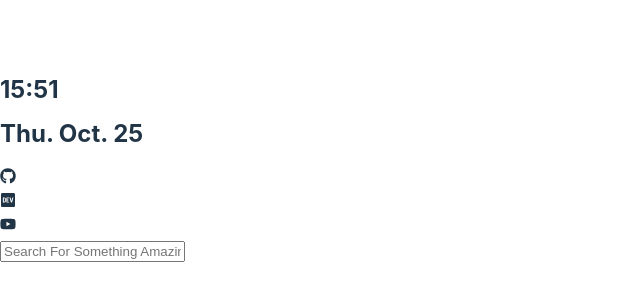
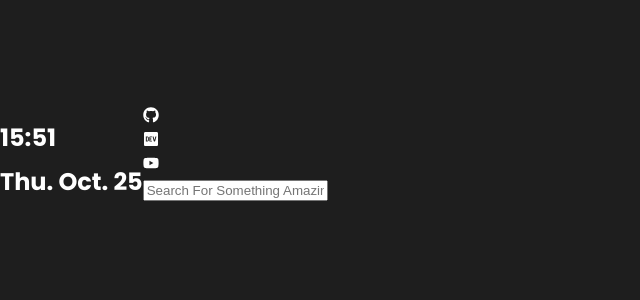
Before and after one commit to codeyStein/flawless-start, a React (Vite) app: page / in a window 1280 px wide. Shown: the part 240-540 px from the top of the page, without its empty margins (0-640 px from the left). Built offline with nearby package versions, Linux system fonts and the light colour scheme.

Commit message:
Better default styles

```diff
--- a/src/App.css
+++ b/src/App.css
@@ -0,0 +1,4 @@
+@import url('https://fonts.googleapis.com/css2?family=Poppins:wght@400;700&display=swap');
+.main {
+	display: flex;
+}
--- a/src/index.css
+++ b/src/index.css
@@ -1,12 +1,10 @@
+@import url('https://fonts.googleapis.com/css2?family=Poppins:wght@400;700&display=swap');
 :root {
-  font-family: Inter, Avenir, Helvetica, Arial, sans-serif;
+  font-family: 'poppins', sans-serif;
   font-size: 16px;
   line-height: 24px;
   font-weight: 400;
 
-  color-scheme: light dark;
-  color: rgba(255, 255, 255, 0.87);
-  background-color: #242424;
 
   font-synthesis: none;
   text-rendering: optimizeLegibility;
@@ -15,14 +13,6 @@
   -webkit-text-size-adjust: 100%;
 }
 
-a {
-  font-weight: 500;
-  color: #646cff;
-  text-decoration: inherit;
-}
-a:hover {
-  color: #535bf2;
-}
 
 body {
   margin: 0;
@@ -30,41 +20,6 @@
   place-items: center;
   min-width: 320px;
   min-height: 100vh;
+  background-color: #1E1E1E;
+  color: #fff;
 }
-
-h1 {
-  font-size: 3.2em;
-  line-height: 1.1;
-}
-
-button {
-  border-radius: 8px;
-  border: 1px solid transparent;
-  padding: 0.6em 1.2em;
-  font-size: 1em;
-  font-weight: 500;
-  font-family: inherit;
-  background-color: #1a1a1a;
-  cursor: pointer;
-  transition: border-color 0.25s;
-}
-button:hover {
-  border-color: #646cff;
-}
-button:focus,
-button:focus-visible {
-  outline: 4px auto -webkit-focus-ring-color;
-}
-
-@media (prefers-color-scheme: light) {
-  :root {
-    color: #213547;
-    background-color: #ffffff;
-  }
-  a:hover {
-    color: #747bff;
-  }
-  button {
-    background-color: #f9f9f9;
-  }
-}
```
